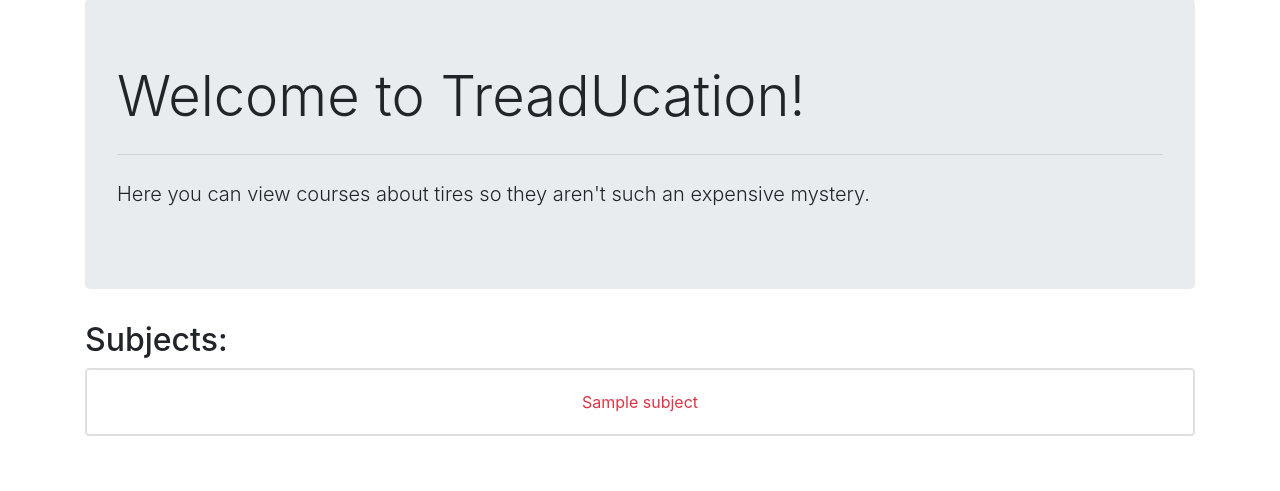
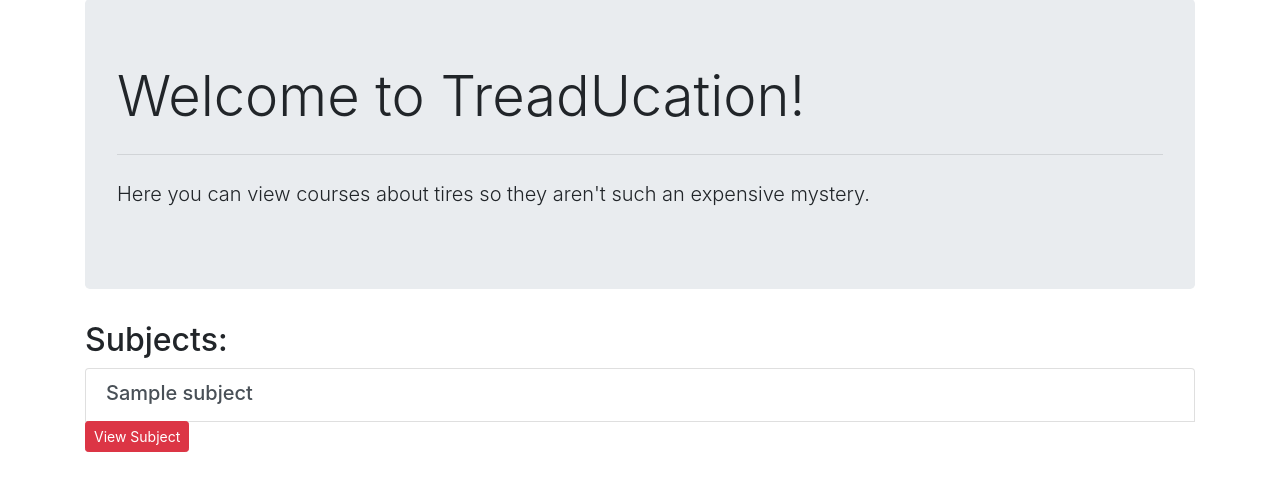
Before and after one commit to laboyd001/treaducation, a Django app: page / in a window 1280 px wide. Shown: the part 81-572 px from the top of the page. Run offline with Django 3.2, Linux system fonts and the light colour scheme; tables that the repository leaves empty hold one stand-in row (values such as "Sample post"); some libraries are stand-ins or nearby versions.

Commit message:
added list group to index

```diff
--- a/courses/templates/courses/index.html
+++ b/courses/templates/courses/index.html
@@ -12,11 +12,19 @@
 <h2>Subjects:</h2>
 
         {% for subject in subjects %}
-            <div class="card text-center">
-                <div class="card">
-                    <div class="card-body">
-                        <a href="{% url 'courses:subject' subject.id %}" class="stretched-link text-danger">{{ subject.title }}</a>
+            <div class="list-group">
+                <a href="#" class="list-group-item list-group-item-action">
+                    <div class="d-flex w-100 justify-content-between">
+                    <h5 class="mb-1">{{ subject.title}}</h5>
                     </div>
+                </a>
+                <div class="btn-group" role="group" aria-label="Basic example">
+                    <form action="{% url 'courses:subject' subject.id %}" method='GET'>
+                        {% csrf_token %}
+                        <button name='submit' class="btn btn-danger btn-sm">
+                            View Subject
+                        </button>
+                    </form>
                 </div>
             </div>
             <br>
--- a/courses/templates/courses/my_course_detail.html
+++ b/courses/templates/courses/my_course_detail.html
@@ -58,7 +58,7 @@
 </div>
 <br>
   {% empty %}
-    There are no entries for this topic yet.
+    There are no modules for this course yet.
 {% endfor %}
 
 
```
